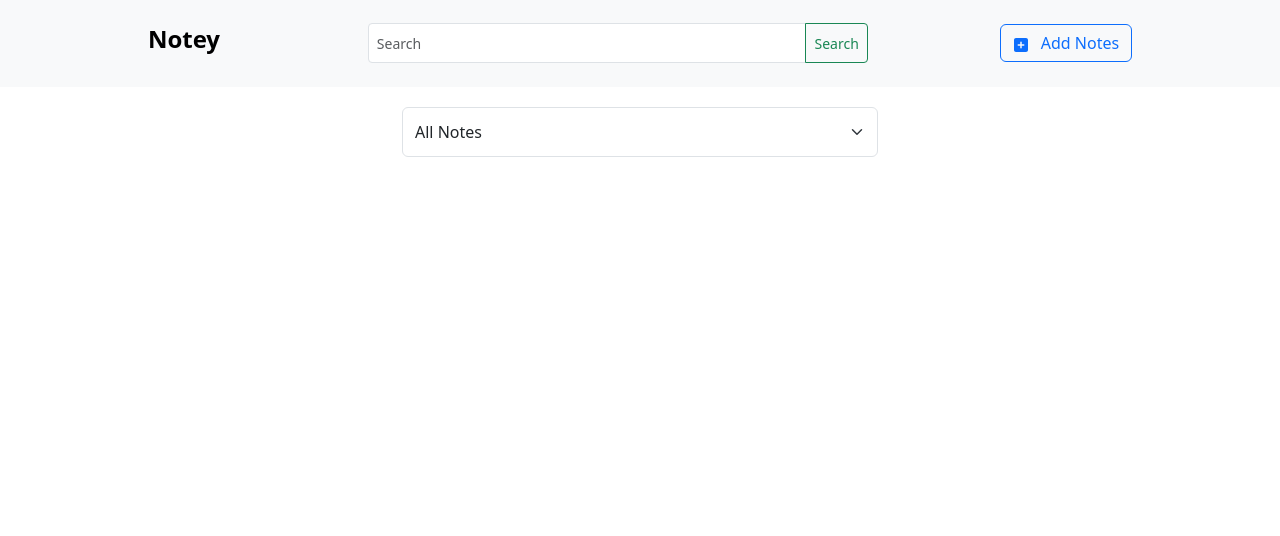
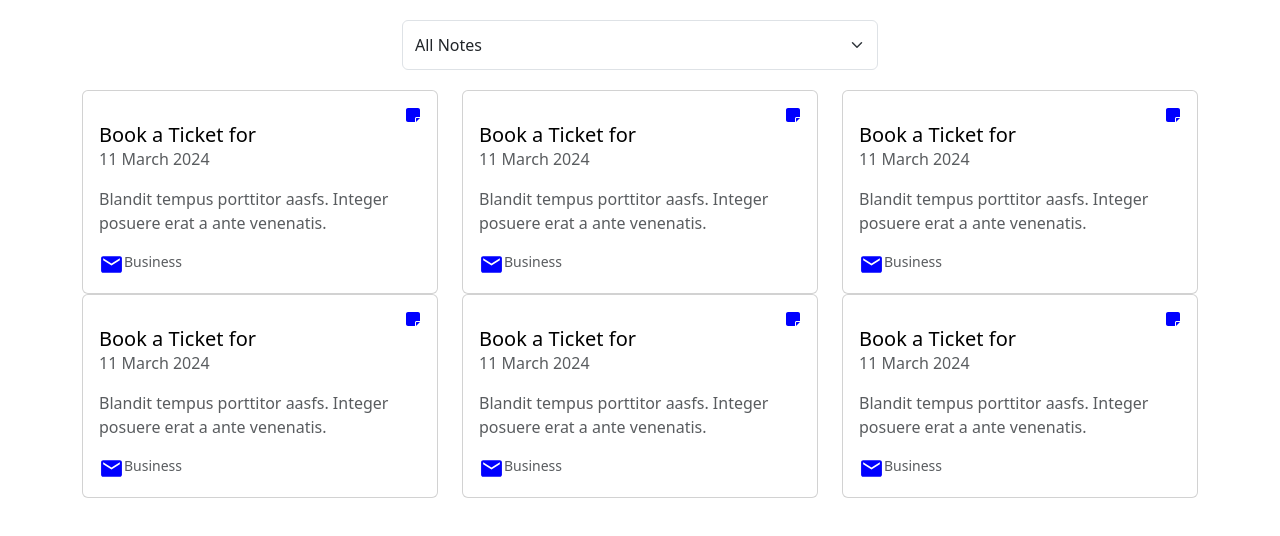
Before and after one commit to SaraabbasiNZ/react-note-app, a React (Vite) app: page / in a window 1280 px wide. Shown: the top 536 px of the page. Built offline with nearby package versions, Linux system fonts and the light colour scheme.

Commit message:
Constructing NoteContainer and NoteCard Components

```diff
--- a/src/App.jsx
+++ b/src/App.jsx
@@ -1,14 +1,15 @@
-import React from 'react'
-import NavBar from './components/NavBar'
-import Filter from './components/Filter'
+
+import { createBrowserRouter, createRoutesFromElements, RouterProvider, Route } from 'react-router-dom'
+import HomePage from './pages/HomePage'
 
 const App = () => {
-  return (
-    <>
-    <NavBar />
-    <Filter />
-    </>
-  )
+
+  const router = createBrowserRouter(createRoutesFromElements(
+    <Route index element={<HomePage />} />
+  ))
+
+  return <RouterProvider router={router} />
+
 }
 
 export default App
--- /dev/null
+++ b/src/components/NoteCard.jsx
@@ -0,0 +1,48 @@
+import React from 'react'
+import { MdMarkunread } from "react-icons/md";
+import { FaNoteSticky } from "react-icons/fa6";
+
+
+const NoteCard = () => {
+  return (
+    <div className="col-md-4 single-note-item all-category">
+      <div className="card card-body">
+        <span className="side-stick" style={{ backgroundColor: "blue" }}></span>
+        <FaNoteSticky style={{ marginLeft: "auto", color: "blue" }} />
+        <a href="/notes-detail" style={{textDecoration: "none", color: "black"}}>
+        <h5
+          className="note-title text-truncate w-75 mb-0"
+          data-noteheading="Book a Ticket for Movie"
+        >
+          Book a Ticket for {" "}
+        </h5>
+        </a>
+
+        <p className="note-date font-12 text-muted">11 March 2024</p>
+        <div className="note-content">
+          <p
+            className="note-inner-content text-muted"
+            data-notecontent="Blandit tempus porttitor aasfs. Integer posuere erat a ante venenatis."
+          >
+           Blandit tempus porttitor aasfs. Integer posuere erat a ante venenatis.
+          </p>
+        </div>
+        <div className="d-flex align-items-center">
+
+
+          <span className="d-flex justify-contents-around">
+            <a href="/notes-detail">
+              <MdMarkunread
+                style={{ fontSize: "25px", cursor: "pointer", color: "blue" }}
+              />
+            </a>
+
+            <small className="text-muted">Business</small>
+          </span>
+        </div>
+      </div>
+    </div>
+  )
+}
+
+export default NoteCard
--- /dev/null
+++ b/src/components/NoteCardContainer.jsx
@@ -0,0 +1,19 @@
+import React from 'react'
+import NoteCard from './NoteCard'
+
+const NoteCardContainer = () => {
+  return (
+    <div className="container">
+        <div className="note-has-grid row">
+            <NoteCard />
+            <NoteCard />
+            <NoteCard />
+            <NoteCard />
+            <NoteCard />
+            <NoteCard />
+        </div>
+    </div>
+  )
+}
+
+export default NoteCardContainer
--- /dev/null
+++ b/src/pages/HomePage.jsx
@@ -0,0 +1,14 @@
+import React from 'react'
+import Filter from "../components/Filter"
+import NoteCardContainer from "../components/NoteCardContainer"
+
+const HomePage = () => {
+  return (
+    <>
+    <Filter />
+    <NoteCardContainer />
+    </>
+  )
+}
+
+export default HomePage
```
Also changed, not shown: src/layouts/MainLayout.jsx (added, +14 -0 lines).
